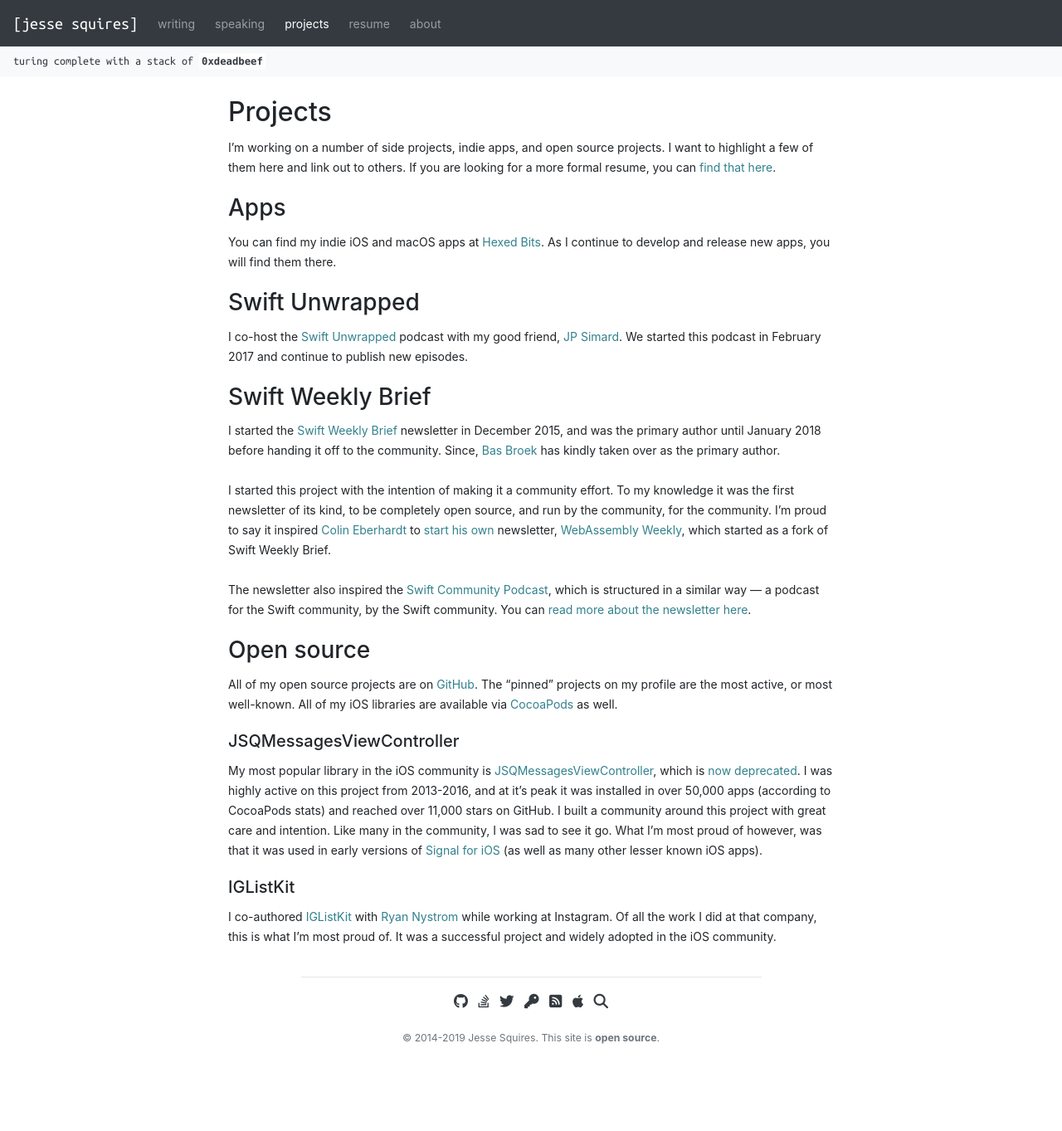
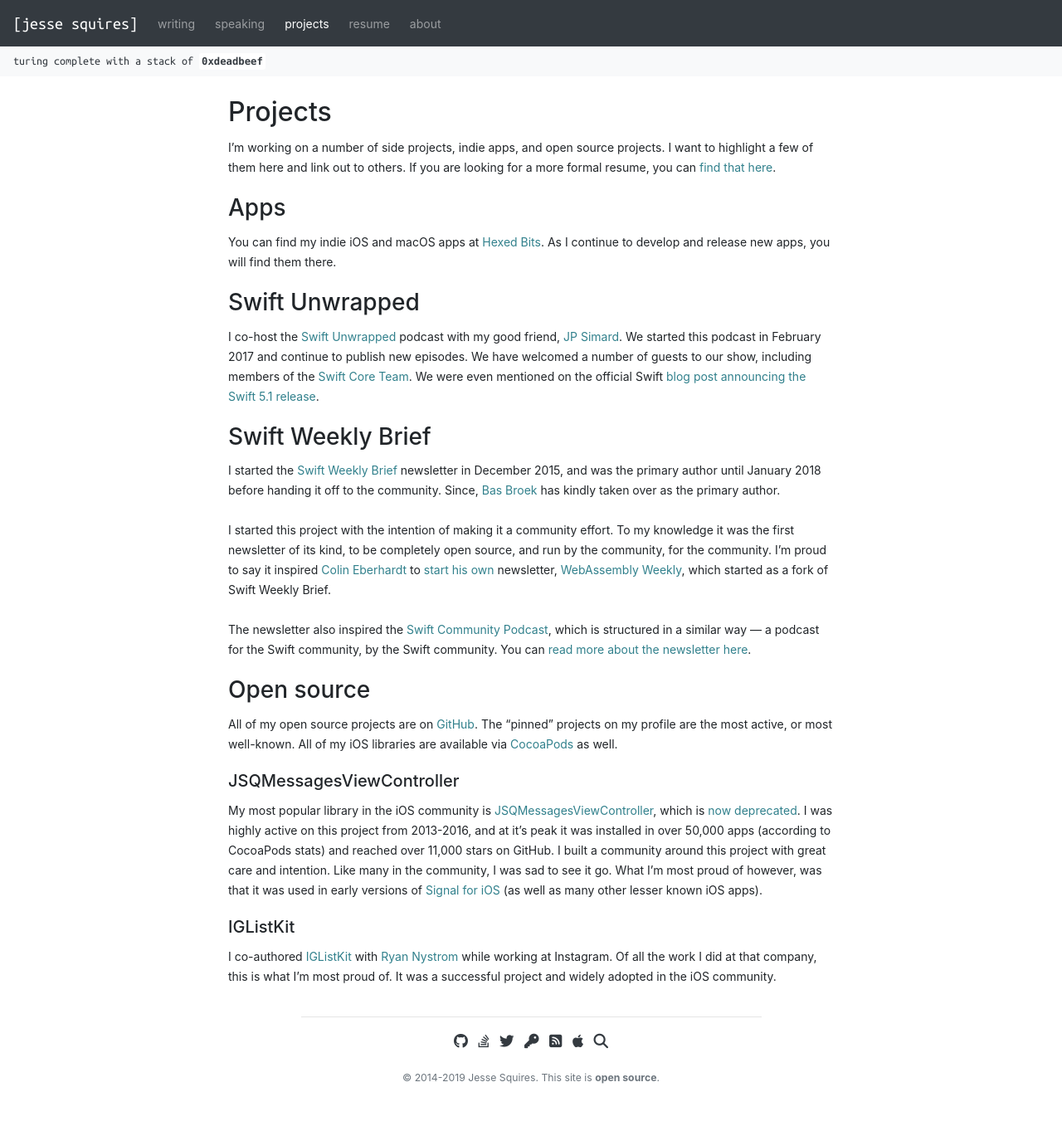
Before and after one commit to jessesquires/jessesquires.com, a Jekyll site: the page built from projects.md, in a window 1280 px wide. Shown: the whole page at 83% size. Built offline with Jekyll 4.4.1, drawn with Linux system fonts in a browser that asks for light colours; nearby versions of some CDN libraries; library files that are not in the unit come from our copies; before the commit the page ends 1315 px from its top, so only the background shows below that.

Commit message:
update projects

```diff
--- a/projects.md
+++ b/projects.md
@@ -13,7 +13,7 @@
 
 ### Swift Unwrapped
 
-I co-host the [Swift Unwrapped](https://spec.fm/podcasts/swift-unwrapped) podcast with my good friend, [JP Simard](https://www.jpsim.com). We started this podcast in February 2017 and continue to publish new episodes.
+I co-host the [Swift Unwrapped](https://spec.fm/podcasts/swift-unwrapped) podcast with my good friend, [JP Simard](https://www.jpsim.com). We started this podcast in February 2017 and continue to publish new episodes. We have welcomed a number of guests to our show, including members of the [Swift Core Team](https://swift.org/community/#community-structure). We were even mentioned on the official Swift [blog post announcing the Swift 5.1 release](https://swift.org/blog/swift-5-1-released/).
 
 ### Swift Weekly Brief
 
```
